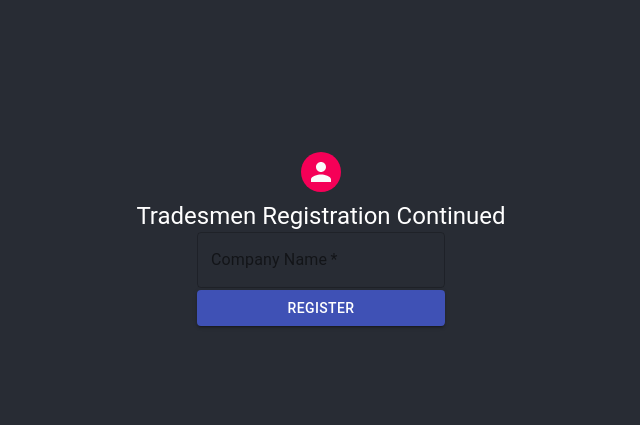
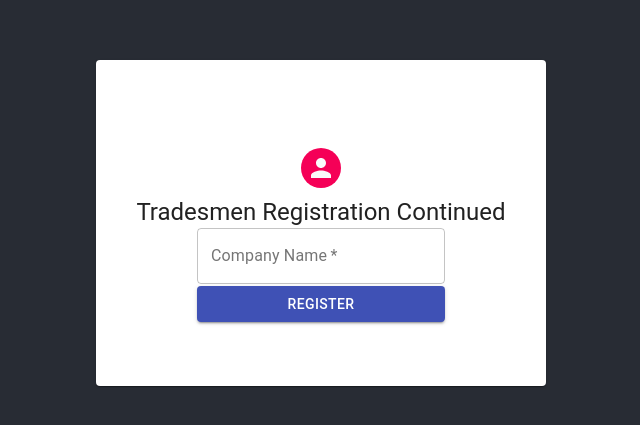
Before and after one commit to Revature-Canada-Project-2-Team-4/Project-2-frontend, a React (Create React App) app in the folder trade-stars/: page /TradesmenCompanyRegister in a window 1280 px wide. Shown: the part 177-602 px from the top of the page, without its empty margins (319-959 px from the left). Built offline with nearby package versions, Linux system fonts and the light colour scheme.

Commit message:
cards added around ts-registration

```diff
--- a/trade-stars/src/components/register/TradesmenCompanyRegister.tsx
+++ b/trade-stars/src/components/register/TradesmenCompanyRegister.tsx
@@ -5,6 +5,12 @@ import TextField from '@material-ui/core/TextField';
 import Grid from '@material-ui/core/Grid';
 import Box from '@material-ui/core/Box';
 import Typography from '@material-ui/core/Typography';
+
+import {
+    Card,
+    CardContent,
+    CardHeader,
+  } from "@material-ui/core";
 
 import Container from '@material-ui/core/Container';
 import React, { useState } from "react";
@@ -41,6 +47,9 @@ const linkStyle = {
 }
 
 const useStyles = makeStyles((theme: Theme) => ({
+    root: {
+        minWidth: 275,
+      },
     paper: {
       marginTop: theme.spacing(8),
       display: 'flex',
@@ -131,6 +140,8 @@ const useStyles = makeStyles((theme: Theme) => ({
     };
 
     return (
+    <Card className={classes.root}>
+        <CardContent>
         <Container component="main" maxWidth="xs">
             <CssBaseline />
             <div className={classes.paper}>
@@ -188,5 +199,7 @@ const useStyles = makeStyles((theme: Theme) => ({
 
             </Box>
         </Container>
+        </CardContent>
+  </Card>
     );
 }
--- a/trade-stars/src/components/register/TradesmenRegister.tsx
+++ b/trade-stars/src/components/register/TradesmenRegister.tsx
@@ -2,7 +2,11 @@ import Avatar from '@material-ui/core/Avatar';
 import Button from '@material-ui/core/Button';
 import CssBaseline from '@material-ui/core/CssBaseline';
 import TextField from '@material-ui/core/TextField';
-
+import {
+  Card,
+  CardContent,
+  CardHeader,
+} from "@material-ui/core";
 import Grid from '@material-ui/core/Grid';
 import Box from '@material-ui/core/Box';
 import Typography from '@material-ui/core/Typography';
@@ -23,6 +27,9 @@ interface ITradesmanRegisterProps {
 
 
 const useStyles = makeStyles((theme) => ({
+  root: {
+    minWidth: 275,
+  },
   paper: {
     marginTop: theme.spacing(8),
     display: 'flex',
@@ -97,6 +104,8 @@ export const  TradesmenRegister: React.FunctionComponent<ITradesmanRegisterProps
     };
 
   return (
+    <Card className={classes.root}>
+      <CardContent>
     <Container component="main" maxWidth="xs">
       <CssBaseline />
       <div className={classes.paper}>
@@ -185,5 +194,7 @@ export const  TradesmenRegister: React.FunctionComponent<ITradesmanRegisterProps
       <Box mt={5}>
       </Box>
     </Container>
+    </CardContent>
+  </Card>
   );
 }
```
